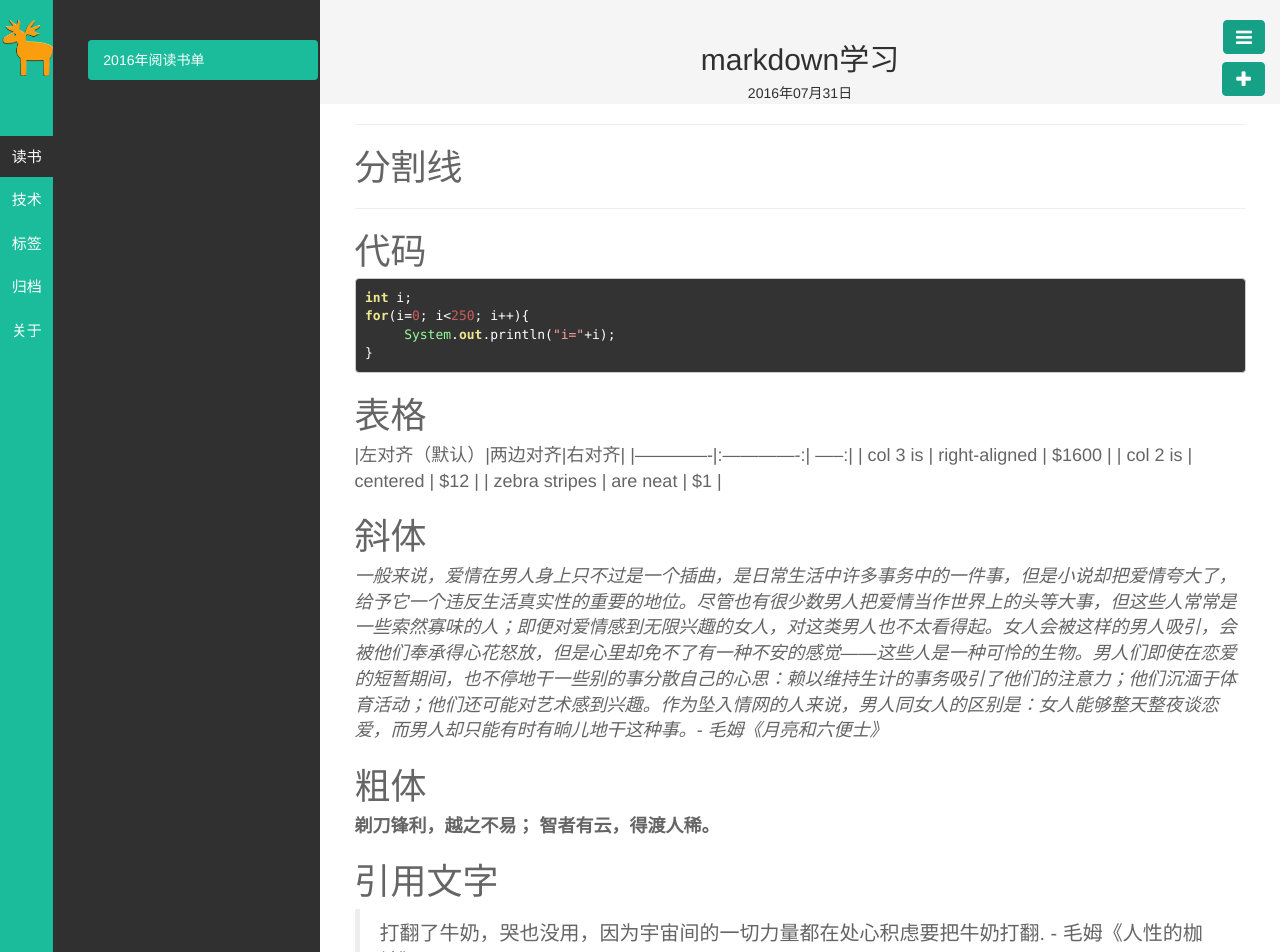
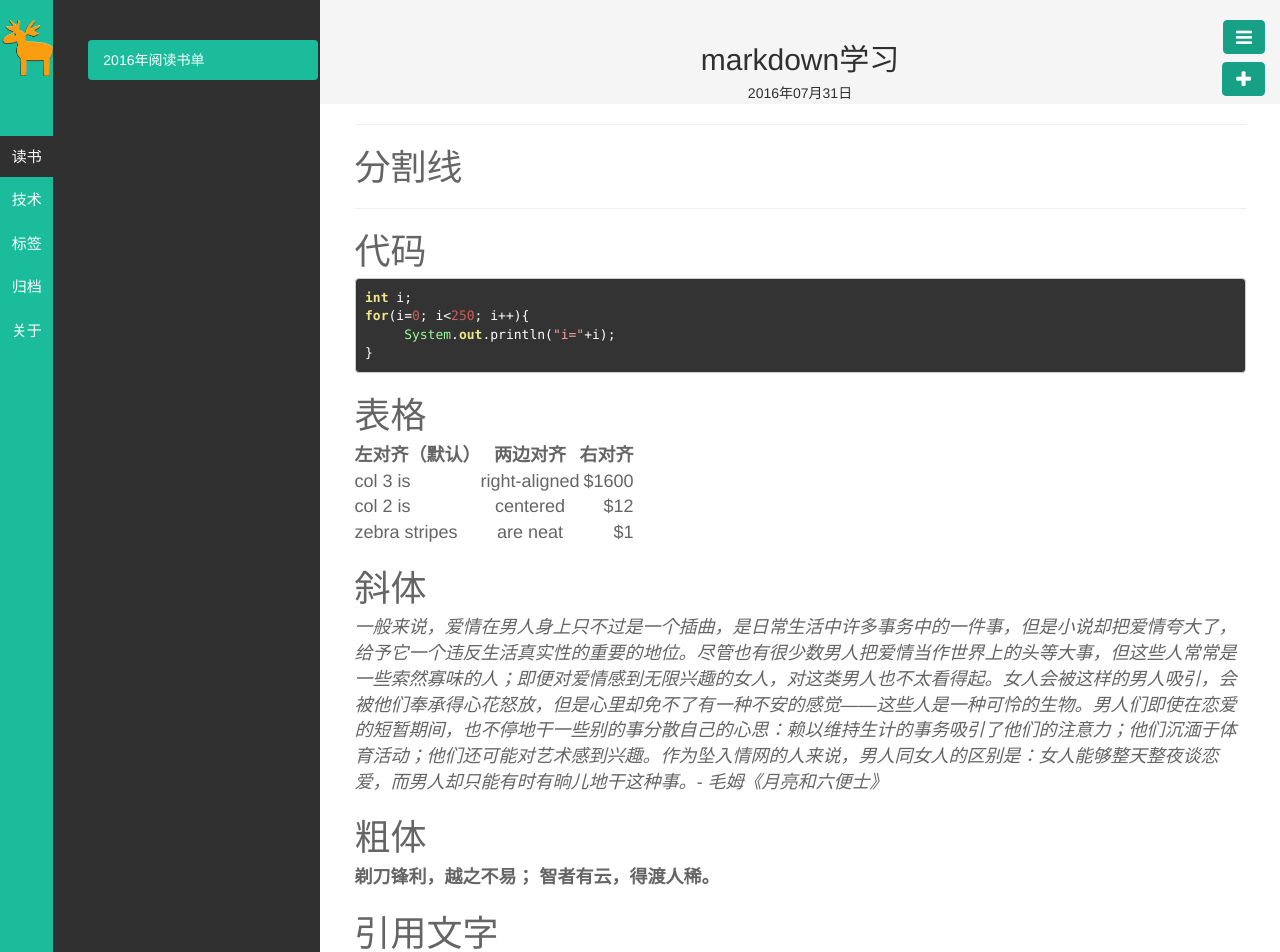
Before and after one commit to qhdwhy184/qhdwhy184.github.io, a Jekyll site: the page built from _posts/技术/2016-07-31-markdown学习.md, in a window 1280 px wide. Shown: the top 952 px of the page. Built offline with Jekyll 4.4.1, drawn with Linux system fonts in a browser that asks for light colours; part of the change alters nothing that is shown.

```diff
--- a/_posts/技术/2016-07-31-markdown学习.md
+++ b/_posts/技术/2016-07-31-markdown学习.md
@@ -8,7 +8,9 @@ description:
 ---
 
 # 分割线
+
 ---
+
 # 代码
     int i;
     for(i=0; i<250; i++){
@@ -16,6 +18,7 @@ description:
     }
 
 # 表格
+
 |左对齐（默认）|两边对齐|右对齐|
 |-------------|:-------------:| -----:|
 | col 3 is | right-aligned | $1600 |
@@ -47,10 +50,17 @@ description:
 - 条目一
 - 条目二
 
+# 标题
 最多支持六级标题
+
 # 一级标题
+
 ## 二级标题
+
 ### 三级标题
+
 #### 四级标题
+
 ##### 五级标题
+
 ###### 六级标题
```
